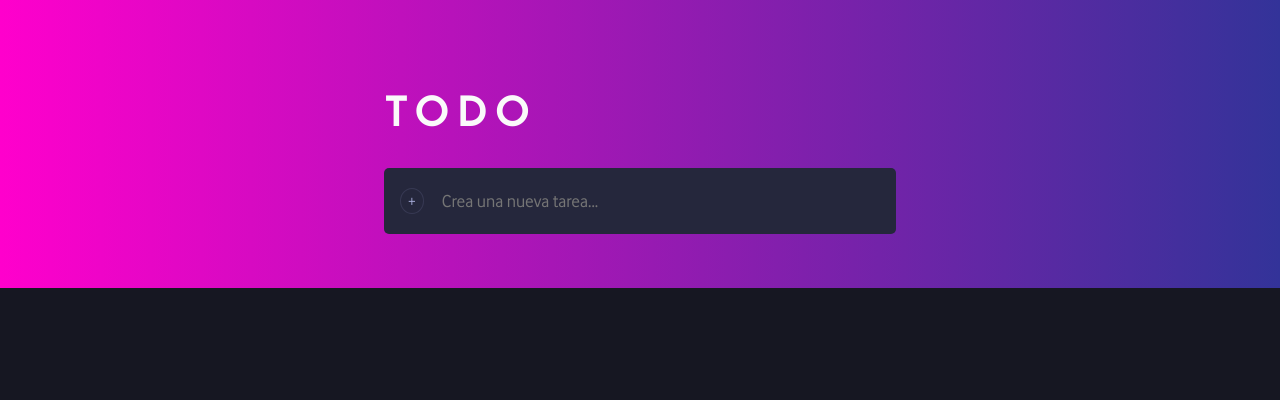
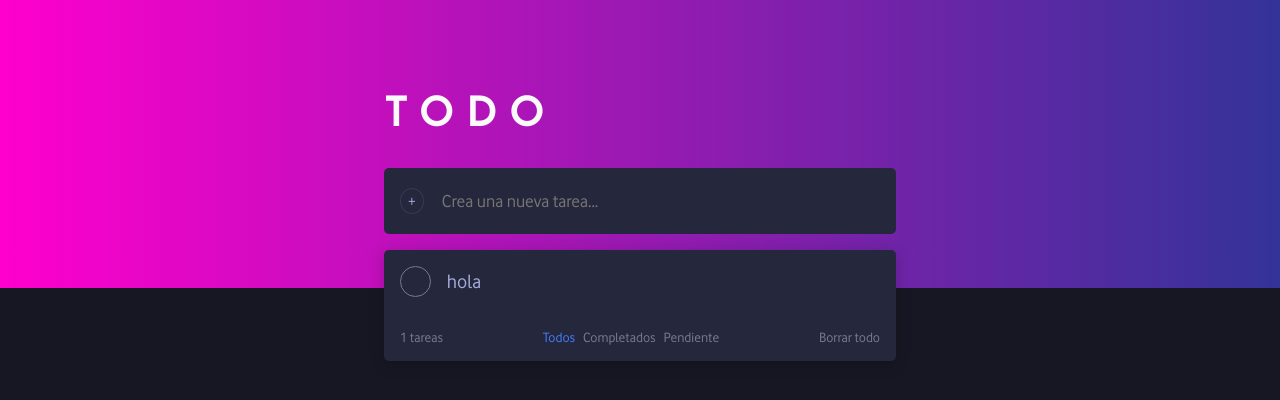
Before and after one commit to elpatronaco/formacion-hooks, a React (Vite) app: page / in a window 1280 px wide. Shown: the top 400 px of the page. Built offline with nearby package versions, Linux system fonts and the light colour scheme.

Commit message:
working todos list

```diff
--- a/src/App.css
+++ b/src/App.css
@@ -9,7 +9,7 @@
 	font-size: 2.5rem;
 	font-family: var(--family-josefin);
 	color: var(--clr-primary);
-	letter-spacing: 0.5rem;
+	letter-spacing: 0.8rem;
 }
 
 .container {
@@ -71,3 +71,37 @@
 .btn-container:active {
 	transform: scale(0.95);
 }
+
+.info-container {
+	padding: 1rem;
+	color: var(--clr-gb-3);
+	font-size: 14px;
+	flex: 1;
+}
+
+.filter-list {
+	padding: 0;
+	gap: 0.5rem;
+}
+
+.filter-list li {
+	display: inline;
+}
+
+.filter-list li:hover {
+	cursor: pointer;
+	color: var(--clr-gb-1);
+}
+
+.filter-list li.active {
+	color: var(--clr-btn-active);
+}
+
+.info-clear {
+	cursor: default;
+}
+
+.info-clear:hover {
+	color: var(--clr-gb-1);
+	cursor: pointer;
+}
--- a/src/App.jsx
+++ b/src/App.jsx
@@ -1,6 +1,13 @@
-import { useCallback, useRef, useState } from 'react'
-import Input from './Input'
+import { useCallback, useEffect, useMemo, useRef, useState } from 'react'
+import Input from './input'
+import Item from './item'
 import './app.css'
+
+const TYPES = Object.freeze({
+	ALL: 'Todos',
+	COMPLETED: 'Completados',
+	PENDING: 'Pendiente',
+})
 
 function useField() {
 	const [value, setValue] = useState('')
@@ -12,6 +19,7 @@ function useField() {
 
 	const handleReset = () => {
 		setValue('')
+		ref.current.value = ''
 		ref.current?.focus()
 	}
 
@@ -19,26 +27,74 @@ function useField() {
 }
 
 function useTodos() {
-	const [todos, setTodos] = useState([]) // { value: string, completed: boolean }[]
+	const [todos, setTodos] = useState([{ value: 'hola', completed: false }]) // { value: string, completed: boolean }[]
+	const [type, setType] = useState(TYPES.ALL)
+
 	const { reset, ...field } = useField()
 
-	const handleAddTodo = () => {
-		setTodos((todos) => [...todos, { value: field.value, completed: false }])
+	useEffect(() => {
+		document.title = todos.length
+			? `Tienes ${todos.length} tareas pendientes`
+			: 'No tienes tareas pendientes'
+	}, [todos])
+
+	const handleAdd = useCallback(() => {
+		if (!field.value) return
+
+		setTodos((todos) => [
+			...todos,
+			{ value: field.value, completed: false },
+		])
 		reset()
+	}, [field.value, setTodos, reset])
+
+	const handleOnInpKeyDown = (e) => {
+		if (e.key === 'Enter') {
+			handleAdd()
+		}
 	}
 
-	const handleRemove = useCallback(
+	const handleToggle = useCallback(
 		(index) => {
-			setTodos((todos) => todos.filter((_, i) => i !== index))
+			setTodos((todos) =>
+				todos.map((todo, i) =>
+					i === index ? { ...todo, completed: !todo.completed } : todo
+				)
+			)
 		},
-		[setTodos]
+		[todos]
 	)
 
-	return { todos, addTodo: handleAddTodo, remove: handleRemove, field }
+	const filteredTodos = useMemo(() => {
+		switch (type) {
+			case TYPES.COMPLETED:
+				return todos.filter((todo) => todo.completed)
+			case TYPES.PENDING:
+				return todos.filter((todo) => !todo.completed)
+			default:
+				return todos
+		}
+	}, [todos, type])
+
+	const handleClearAll = () => {
+		setTodos([])
+	}
+
+	return {
+		todos: filteredTodos,
+		add: handleAdd,
+		toggle: handleToggle,
+		clearAll: handleClearAll,
+		type,
+		setType,
+		onInpKeyDown: handleOnInpKeyDown,
+		field,
+	}
 }
 
 export default function App() {
-	const { addTodo, todos, field } = useTodos()
+	const { add, todos, onInpKeyDown, toggle, clearAll, type, setType, field } =
+		useTodos()
 
 	return (
 		<div className="app flex justify-center">
@@ -49,16 +105,46 @@ export default function App() {
 				<main className="flex column">
 					<div className="card input-card flex">
 						<div className="btn-container flex justify-center">
-							<button className="btn" onClick={addTodo}>
+							<button className="btn" onClick={add}>
 								+
 							</button>
 						</div>
 						<Input
 							{...field}
+							onKeyDown={onInpKeyDown}
 							placeholder="Crea una nueva tarea..."
 						/>
 					</div>
-					<div className="card shadow">{todos}</div>
+					<div className="flex column card shadow">
+						{todos.map((todo, i) => (
+							<Item
+								key={`item-${i}`}
+								onToggle={() => toggle(i)}
+								{...todo}
+							/>
+						))}
+						<div className="flex justify-space-between info-container">
+							<span>{todos.length} tareas</span>
+							<ul className="flex filter-list">
+								{Object.keys(TYPES).map((typeKey, i) => {
+									const value = TYPES[typeKey]
+
+									return (
+										<li
+											className={type === value ? "active" : ""}
+											onClick={() => setType(value)}
+											key={`filter-item-${typeKey}-${i}`}
+										>
+											{value}
+										</li>
+									)
+								})}
+							</ul>
+							<span className="info-clear" onClick={clearAll}>
+								Borrar todo
+							</span>
+						</div>
+					</div>
 				</main>
 			</div>
 		</div>
--- a/src/input.css
+++ b/src/input.css
@@ -2,7 +2,7 @@
     width: 100%;
     height: 2rem;
     font-size: 18px;
-    color: var(--clr-gb-4);
+    color: var(--clr-gb-3);
     background-color: transparent;
 }
 
--- /dev/null
+++ b/src/item.css
@@ -0,0 +1,44 @@
+.item-container {
+	padding: 1rem;
+	align-items: center;
+	gap: 1rem;
+}
+
+.item-container {
+	font-size: 20px;
+	color: var(--clr-gb-2);
+	font-weight: 300;
+}
+
+.check-container {
+	width: 1.8rem;
+	height: 1.8rem;
+	border-radius: 50%;
+	border: 1px solid var(--clr-gb-3);
+	overflow: hidden;
+}
+
+.checked > .check-container {
+	background: url(./assets/icons/check.svg), var(--gradient-check);
+	background-repeat: no-repeat;
+	background-position: center;
+}
+
+.checkbox {
+	appearance: none;
+	background-color: transparent;
+	padding: 0;
+	font-size: 14px;
+	border: none;
+	outline: none;
+	user-select: none;
+}
+
+.check-container, .checkbox {
+	cursor: pointer;
+}
+
+.checked > p {
+	text-decoration: line-through;
+	color: var(--clr-gb-3);
+}
--- /dev/null
+++ b/src/item.jsx
@@ -0,0 +1,17 @@
+import './item.css'
+
+export default function Item({ value, completed, onToggle }) {
+	return (
+		<div className={`flex item-container ${completed ? 'checked' : ''}`}>
+			<span className="check-container">
+				<input
+					type="checkbox"
+					className="checkbox full"
+					checked={completed}
+					onChange={onToggle}
+				/>
+			</span>
+			<p>{value}</p>
+		</div>
+	)
+}
--- a/src/main.css
+++ b/src/main.css
@@ -18,6 +18,7 @@
 	--family-josefin: Josefin Sans;
 
 	--gradient-bg: linear-gradient(to right, #ff00cc, #333399);
+	--gradient-check: linear-gradient(45deg, #159957, #155799);
 	--clr-primary: hsl(0, 0%, 98%);
 	--clr-page-bg: hsl(235, 21%, 11%);
 	--clr-card-bg: hsl(235, 24%, 19%);
@@ -66,3 +67,8 @@ img {
 .justify-space-between {
 	justify-content: space-between;
 }
+
+.full {
+	width: 100%;
+	height: 100%;
+}
```
Also changed, not shown: src/assets/icons/check.svg (added).
